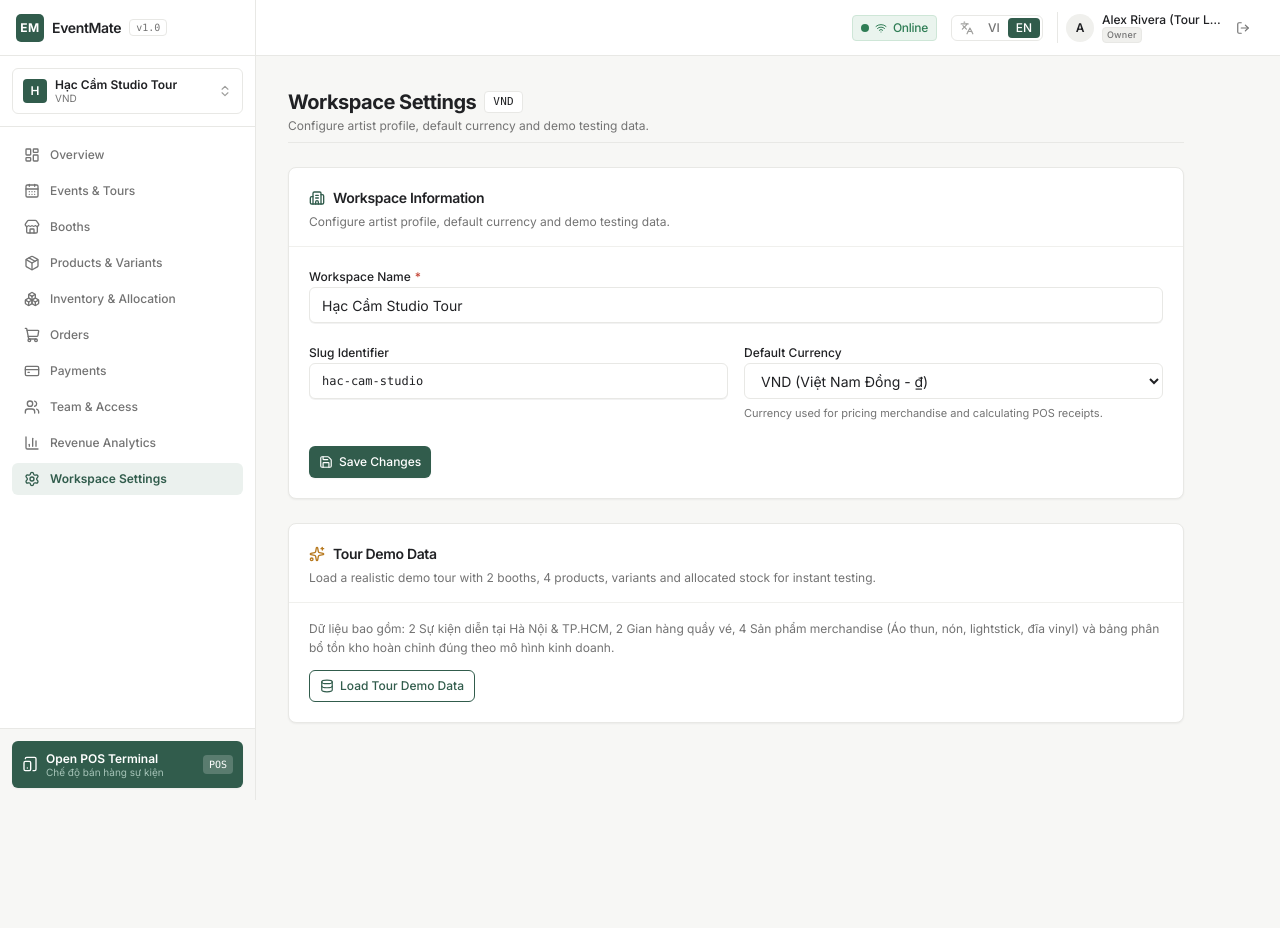
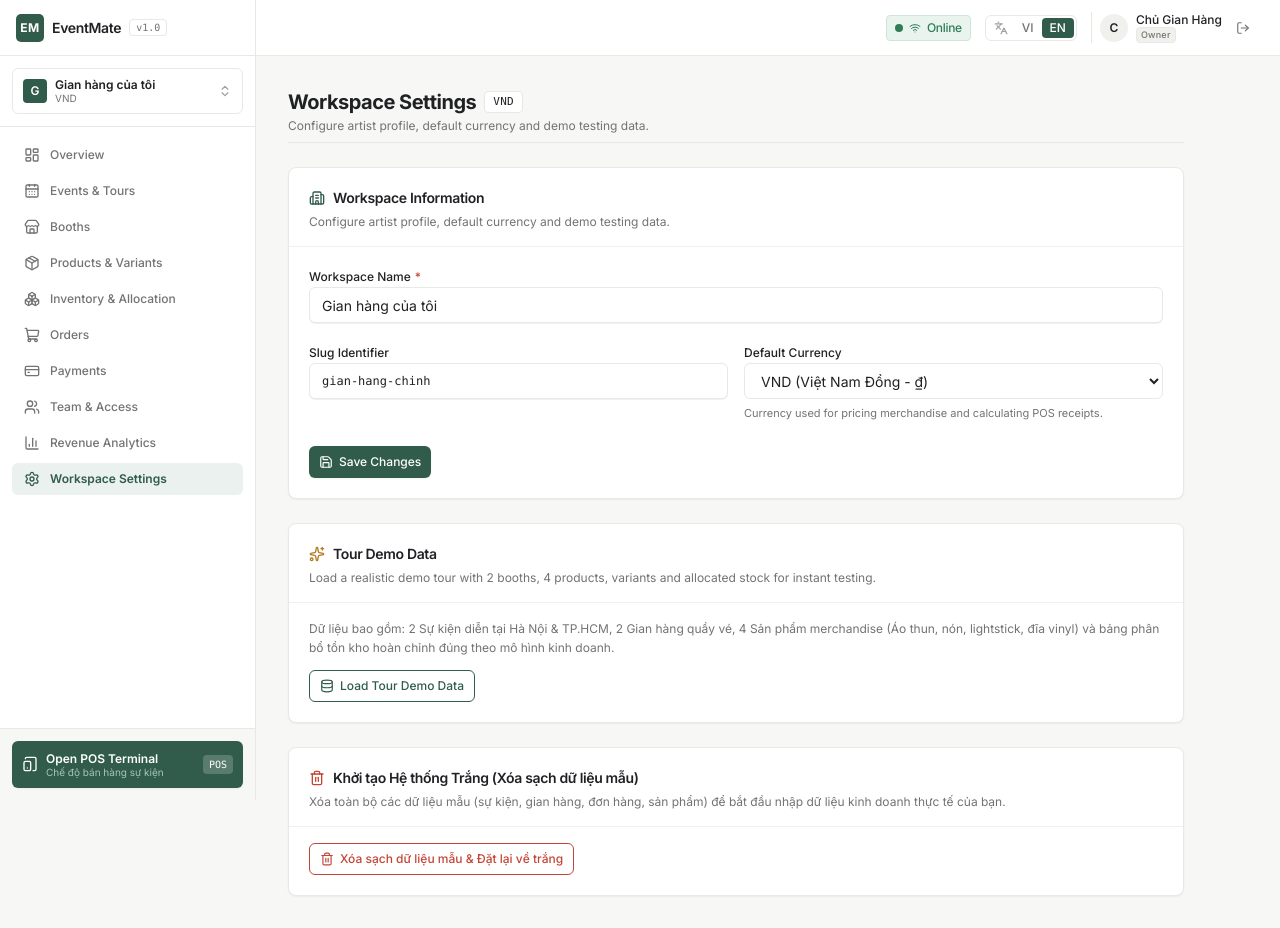
Before and after one commit to Kyrishaki/eventmate, a Next.js app: page /en/dashboard/settings in a window 1280 px wide. Before the commit the page ends 800 px from the top, so only its background shows below. Built offline with nearby package versions, Linux system fonts and the light colour scheme.

Commit message:
chore: remove all mock/sample data, reset stores to clean blank initial state

```diff
--- a/src/app/[locale]/(dashboard)/dashboard/settings/page.tsx
+++ b/src/app/[locale]/(dashboard)/dashboard/settings/page.tsx
@@ -4,24 +4,27 @@ import * as React from 'react';
 import { useTranslations } from 'next-intl';
 import { useWorkspaceStore } from '@/stores/workspace-store';
 import { useDataStore } from '@/stores/data-store';
+import { useOrdersStore } from '@/stores/orders-store';
 import { Card, CardHeader, CardTitle, CardDescription, CardContent } from '@/components/ui/card';
 import { Button } from '@/components/ui/button';
 import { Badge } from '@/components/ui/badge';
 import { Input } from '@/components/ui/input';
 import { Label } from '@/components/ui/label';
-import { CheckCircle2, Database, Save, Sparkles, Building2 } from 'lucide-react';
+import { CheckCircle2, Database, Save, Sparkles, Building2, Trash2 } from 'lucide-react';
 
 export default function SettingsPage() {
   const t = useTranslations('settings');
   const tCommon = useTranslations('common');
-  const { activeWorkspace, setActiveWorkspace, workspaces, setWorkspaces } = useWorkspaceStore();
-  const { seedDemoTourData } = useDataStore();
+  const { activeWorkspace, setActiveWorkspace, workspaces, setWorkspaces, resetWorkspaces } = useWorkspaceStore();
+  const { seedDemoTourData, clearAllData } = useDataStore();
+  const { clearOrders } = useOrdersStore();
 
   const [name, setName] = React.useState(activeWorkspace?.name || '');
   const [slug, setSlug] = React.useState(activeWorkspace?.slug || '');
   const [currency, setCurrency] = React.useState(activeWorkspace?.currency || 'VND');
   const [saveSuccess, setSaveSuccess] = React.useState(false);
   const [seedSuccess, setSeedSuccess] = React.useState(false);
+  const [resetSuccess, setResetSuccess] = React.useState(false);
 
   React.useEffect(() => {
     if (activeWorkspace) {
@@ -54,6 +57,15 @@ export default function SettingsPage() {
     seedDemoTourData(activeWorkspace.id);
     setSeedSuccess(true);
     setTimeout(() => setSeedSuccess(false), 3000);
+  }
+
+  function handleResetAll() {
+    if (!confirm('Bạn có chắc chắn muốn xóa toàn bộ dữ liệu (sự kiện, gian hàng, sản phẩm, đơn hàng) để hệ thống hoàn toàn trắng không?')) return;
+    clearAllData();
+    clearOrders();
+    resetWorkspaces();
+    setResetSuccess(true);
+    setTimeout(() => setResetSuccess(false), 3000);
   }
 
   return (
@@ -174,6 +186,41 @@ export default function SettingsPage() {
           </div>
         </CardContent>
       </Card>
+
+      {/* Reset to Clean Data */}
+      <Card className="border-[#E8E8E5] bg-white shadow-xs">
+        <CardHeader className="border-b border-[#F0F0ED] pb-4">
+          <CardTitle className="text-sm font-semibold text-[#202124] flex items-center gap-2">
+            <Trash2 className="w-4 h-4 text-[#C44536]" />
+            Khởi tạo Hệ thống Trắng (Xóa sạch dữ liệu mẫu)
+          </CardTitle>
+          <CardDescription className="text-xs">
+            Xóa toàn bộ các dữ liệu mẫu (sự kiện, gian hàng, đơn hàng, sản phẩm) để bắt đầu nhập dữ liệu kinh doanh thực tế của bạn.
+          </CardDescription>
+        </CardHeader>
+
+        <CardContent className="pt-4 space-y-3">
+          {resetSuccess && (
+            <div className="flex items-center gap-2 p-3 text-xs text-[#2F7D55] bg-[#EAF4EE] border border-[#CEE6D7] rounded-[6px]">
+              <CheckCircle2 className="w-4 h-4 shrink-0" />
+              <span>Đã xóa toàn bộ dữ liệu mẫu thành công. Hệ thống đang ở trạng thái trắng hoàn toàn.</span>
+            </div>
+          )}
+
+          <div>
+            <Button
+              type="button"
+              variant="outline"
+              size="sm"
+              onClick={handleResetAll}
+              className="gap-1.5 border-[#C44536] text-[#C44536] hover:bg-[#FDF1F0]"
+            >
+              <Trash2 className="w-3.5 h-3.5" />
+              <span>Xóa sạch dữ liệu mẫu & Đặt lại về trắng</span>
+            </Button>
+          </div>
+        </CardContent>
+      </Card>
     </div>
   );
 }
--- a/src/app/[locale]/pos/page.tsx
+++ b/src/app/[locale]/pos/page.tsx
@@ -246,6 +246,7 @@ export default function PosTerminalPage() {
                 value={selectedEventId}
                 onChange={(e) => setSelectedEventId(e.target.value)}
               >
+                {workspaceEvents.length === 0 && <option value="">(Chưa có sự kiện)</option>}
                 {workspaceEvents.map((evt) => (
                   <option key={evt.id} value={evt.id}>
                     {evt.name}
@@ -258,6 +259,7 @@ export default function PosTerminalPage() {
                 value={selectedBoothId}
                 onChange={(e) => setSelectedBoothId(e.target.value)}
               >
+                {eventBooths.length === 0 && <option value="">(Chưa có gian hàng)</option>}
                 {eventBooths.map((b) => (
                   <option key={b.id} value={b.id}>
                     {b.name} ({b.code})
@@ -315,6 +317,7 @@ export default function PosTerminalPage() {
               value={selectedEventId}
               onChange={(e) => setSelectedEventId(e.target.value)}
             >
+              {workspaceEvents.length === 0 && <option value="">(Chưa có sự kiện)</option>}
               {workspaceEvents.map((evt) => (
                 <option key={evt.id} value={evt.id}>
                   {evt.name}
@@ -332,6 +335,7 @@ export default function PosTerminalPage() {
               value={selectedBoothId}
               onChange={(e) => setSelectedBoothId(e.target.value)}
             >
+              {eventBooths.length === 0 && <option value="">(Chưa có gian hàng)</option>}
               {eventBooths.map((b) => (
                 <option key={b.id} value={b.id}>
                   {b.name} ({b.code})
@@ -364,7 +368,26 @@ export default function PosTerminalPage() {
             )}
           </div>
 
-          {/* Product Cards Touch Grid */}
+          {filteredProducts.length === 0 ? (
+            <div className="flex-1 flex flex-col items-center justify-center p-8 text-center bg-white border border-[#E8E8E5] rounded-[8px] my-auto">
+              <Package className="w-12 h-12 text-[#9E9E9C] mb-3" />
+              <h3 className="text-sm font-bold text-[#202124]">Chưa có sản phẩm nào tại quầy</h3>
+              <p className="text-xs text-[#737373] mt-1 max-w-xs">
+                {workspaceEvents.length === 0
+                  ? 'Hãy tạo Sự kiện và Gian hàng trong Dashboard trước để bắt đầu bán.'
+                  : 'Hãy thêm sản phẩm và phân bổ số lượng tồn kho cho gian hàng này trong mục Quản lý Kho.'}
+              </p>
+              <Link
+                href={workspaceEvents.length === 0 ? '/dashboard/events' : '/dashboard/inventory'}
+                className="mt-4"
+              >
+                <Button variant="primary" size="sm" className="text-xs">
+                  {workspaceEvents.length === 0 ? 'Tạo Sự Kiện Ngay' : 'Phân Bổ Tồn Kho'}
+                </Button>
+              </Link>
+            </div>
+          ) : (
+            /* Product Cards Touch Grid */
             <div className="grid grid-cols-2 sm:grid-cols-3 xl:grid-cols-4 gap-3">
               {filteredProducts.map((prod) => {
                 const prodVariants = variants.filter((v) => v.product_id === prod.id);
@@ -496,6 +519,7 @@ export default function PosTerminalPage() {
                 );
               })}
             </div>
+          )}
         </main>
 
         {/* Right: Persistent Shopping Cart (Desktop) */}
--- a/src/stores/auth-store.ts
+++ b/src/stores/auth-store.ts
@@ -21,9 +21,9 @@ export const useAuthStore = create<AuthState>()(
   persist(
     (set) => ({
       user: {
-        id: 'user-artist-demo',
-        email: 'artist@eventmate.com',
-        fullName: 'Alex Rivera (Tour Lead)',
+        id: 'user-owner',
+        email: 'owner@eventmate.app',
+        fullName: 'Chủ Gian Hàng',
         role: 'owner',
       },
       isAuthenticated: true,
@@ -31,7 +31,7 @@ export const useAuthStore = create<AuthState>()(
       logout: () => set({ user: null, isAuthenticated: false }),
     }),
     {
-      name: 'eventmate_auth_state',
+      name: 'eventmate_auth_state_v3',
     }
   )
 );
--- a/src/stores/data-store.ts
+++ b/src/stores/data-store.ts
@@ -59,8 +59,9 @@ export interface DataStoreState {
   removeMember: (memberId: string) => void;
   revokeInvitation: (invitationId: string) => void;
 
-  // Seeding
+  // Seeding & Reset
   seedDemoTourData: (workspaceId: string) => void;
+  clearAllData: () => void;
 }
 
 const defaultCategories: ProductCategory[] = [
@@ -369,14 +370,14 @@ const defaultInvitations: WorkspaceInvitation[] = [
 export const useDataStore = create<DataStoreState>()(
   persist(
     (set, get) => ({
-      events: defaultEvents,
-      booths: defaultBooths,
-      categories: defaultCategories,
-      products: defaultProducts,
-      variants: defaultVariants,
-      allocations: defaultAllocations,
-      members: defaultMembers,
-      invitations: defaultInvitations,
+      events: [],
+      booths: [],
+      categories: [],
+      products: [],
+      variants: [],
+      allocations: [],
+      members: [],
+      invitations: [],
 
       // Events
       createEvent: (eventData) => {
@@ -603,9 +604,22 @@ export const useDataStore = create<DataStoreState>()(
           allocations: defaultAllocations.map((a) => ({ ...a, workspace_id: workspaceId })),
         });
       },
+
+      clearAllData: () => {
+        set({
+          events: [],
+          booths: [],
+          categories: [],
+          products: [],
+          variants: [],
+          allocations: [],
+          members: [],
+          invitations: [],
+        });
+      },
     }),
     {
-      name: 'eventmate_core_data',
+      name: 'eventmate_core_data_v3',
     }
   )
 );
--- a/src/stores/orders-store.ts
+++ b/src/stores/orders-store.ts
@@ -33,6 +33,7 @@ interface OrdersStoreState {
   removeFromCart: (variantId: string) => void;
   updateQuantity: (variantId: string, quantity: number) => void;
   clearCart: () => void;
+  clearOrders: () => void;
   setDiscountAmount: (amount: number) => void;
   setBankConfig: (config: BankConfig) => void;
 
@@ -131,14 +132,16 @@ const sampleInitialOrders: Order[] = [
 export const useOrdersStore = create<OrdersStoreState>()(
   persist(
     (set, get) => ({
-      orders: sampleInitialOrders,
+      orders: [],
       cart: [],
       discountAmount: 0,
       activeBankConfig: {
         bankId: 'MB',
-        accountNo: '0987654321',
-        accountName: 'NGUYEN VAN A - TOUR MERCH',
+        accountNo: '',
+        accountName: '',
       },
+
+      clearOrders: () => set({ orders: [], cart: [] }),
 
       addToCart: (item) => {
         const { cart } = get();
@@ -338,7 +341,7 @@ export const useOrdersStore = create<OrdersStoreState>()(
       },
     }),
     {
-      name: 'eventmate_orders_state',
+      name: 'eventmate_orders_state_v3',
     }
   )
 );
--- a/src/stores/workspace-store.ts
+++ b/src/stores/workspace-store.ts
@@ -11,41 +11,20 @@ interface WorkspaceState {
   setActiveWorkspace: (workspace: Workspace) => void;
   setWorkspaces: (workspaces: Workspace[]) => void;
   createWorkspace: (name: string, currency: string, isCollab?: boolean, description?: string) => Workspace;
+  resetWorkspaces: () => void;
   setSyncState: (state: SyncState) => void;
   setUnsyncedOrdersCount: (count: number) => void;
 }
 
 const defaultWorkspaces: Workspace[] = [
   {
-    id: 'ws-hac-cam-studio',
-    name: 'Hạc Cầm Studio Tour',
-    slug: 'hac-cam-studio',
-    owner_id: 'user-artist-demo',
+    id: 'ws-default',
+    name: 'Gian hàng của tôi',
+    slug: 'gian-hang-chinh',
+    owner_id: 'user-owner',
     currency: 'VND',
-    description: 'Không gian quản lý tour diễn cá nhân của ban nhạc Hạc Cầm',
+    description: 'Không gian quản lý bán hàng và sự kiện chính',
     is_collab: false,
-    created_at: new Date().toISOString(),
-    updated_at: new Date().toISOString(),
-  },
-  {
-    id: 'ws-collab-monsoon',
-    name: 'Collab: Hạc Cầm x The Cassette @ Monsoon Fest',
-    slug: 'collab-monsoon-fest',
-    owner_id: 'user-artist-demo',
-    currency: 'VND',
-    description: 'Gian hàng hợp tác liên danh tại Lễ hội Âm nhạc Monsoon',
-    is_collab: true,
-    created_at: new Date().toISOString(),
-    updated_at: new Date().toISOString(),
-  },
-  {
-    id: 'ws-comiccon-popup',
-    name: 'Gian hàng Pop-up @ Manga Comic Con',
-    slug: 'manga-comic-con-2026',
-    owner_id: 'user-artist-demo',
-    currency: 'VND',
-    description: 'Gian hàng merchandise tại hội chợ triển lãm',
-    is_collab: true,
     created_at: new Date().toISOString(),
     updated_at: new Date().toISOString(),
   },
@@ -80,11 +59,12 @@ export const useWorkspaceStore = create<WorkspaceState>()(
         });
         return newWs;
       },
+      resetWorkspaces: () => set({ workspaces: defaultWorkspaces, activeWorkspace: defaultWorkspaces[0] }),
       setSyncState: (syncState) => set({ syncState }),
       setUnsyncedOrdersCount: (unsyncedOrdersCount) => set({ unsyncedOrdersCount }),
     }),
     {
-      name: 'eventmate_workspace_state',
+      name: 'eventmate_workspace_state_v3',
     }
   )
 );
```
Lines whose indentation alone changed are shown as unchanged.
